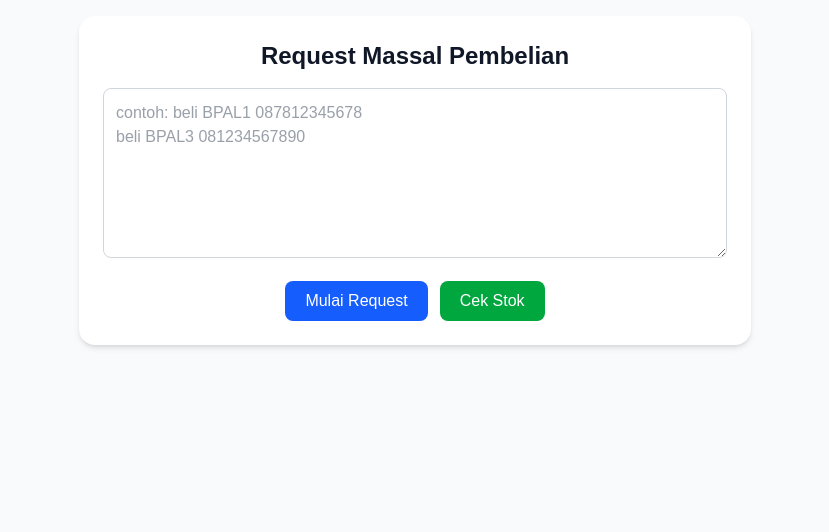
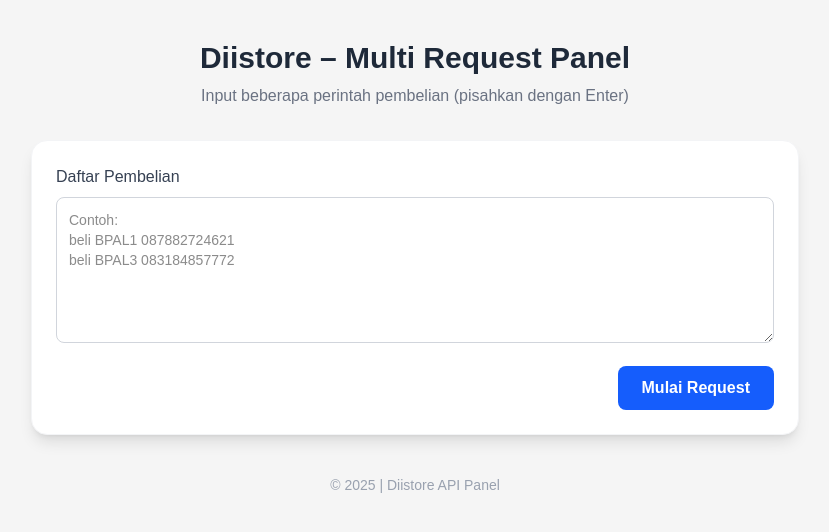
Before and after one commit to mardiharahap/diistore.beli, a Next.js app: page / in a window 1280 px wide. Shown: the top 532 px of the page, without its empty margins (225-1054 px from the left). Built offline with nearby package versions, Linux system fonts and the light colour scheme.

Commit message:
Update page.js

```diff
--- a/src/app/page.js
+++ b/src/app/page.js
@@ -1,5 +1,5 @@
 "use client";
-import { useState, useEffect } from "react";
+import { useState } from "react";
 
 export default function Page() {
   const [inputText, setInputText] = useState("");
@@ -7,169 +7,153 @@
   const [results, setResults] = useState([]);
   const [error, setError] = useState("");
 
-  // === Untuk Modal Stok ===
-  const [showStockModal, setShowStockModal] = useState(false);
-  const [stockData, setStockData] = useState([]);
-  const [filteredStock, setFilteredStock] = useState([]);
-  const [search, setSearch] = useState("");
-  const [loadingStock, setLoadingStock] = useState(false);
-
   const handleRun = async () => {
     setError("");
     setResults([]);
-    if (!inputText.trim()) return setError("Masukkan minimal satu baris perintah.");
+
+    const lines = inputText
+      .split("\n")
+      .map((line) => line.trim())
+      .filter((line) => line);
+
+    if (lines.length === 0) {
+      setError("Masukkan minimal satu perintah pembelian!");
+      return;
+    }
 
     setLoading(true);
-    const lines = inputText.split("\n").map(line => line.trim()).filter(Boolean);
+    const apiKey = "8BCDC5E5-2741-40E6-AFAF-66390970BEDA";
 
-    // simulasi eksekusi (ganti dengan logic kamu nanti)
-    const processed = lines.map((line, i) => ({
-      id: i + 1,
-      command: line,
-      status: "Diproses",
-    }));
-    setTimeout(() => {
-      setResults(processed);
-      setLoading(false);
-    }, 1000);
-  };
+    // Buat array request dari setiap baris
+    const requests = lines.map((line) => {
+      const parts = line.split(" ");
+      const produk = parts[1];
+      const no = parts[2];
 
-  const fetchStock = async () => {
-    setLoadingStock(true);
+      if (!produk || !no) {
+        return Promise.resolve({
+          no: "-",
+          produk: "-",
+          data: { status: false, message: `Format salah: "${line}"` },
+        });
+      }
+
+      const reff = `${Date.now()}-${Math.floor(Math.random() * 1000)}`;
+      const url = `https://panel.khfy-store.com/api_v2/trx?produk=${produk}&tujuan=${no}&reff_id=${reff}&api_key=${apiKey}`;
+
+      return fetch(url)
+        .then((res) => res.json())
+        .then((data) => ({ no, produk, data }))
+        .catch((err) => ({
+          no,
+          produk,
+          data: { status: false, message: err.message },
+        }));
+    });
+
     try {
-      const res = await fetch("https://panel.khfy-store.com/api_v3/cek_stock_akrab");
-      const text = await res.text();
-      // data dari API berbentuk teks, bukan JSON
-      const lines = text.split("\n").filter(line => line.trim() !== "");
-      const parsed = lines.map((line) => {
-        const parts = line.split("|").map(p => p.trim());
-        return { kode: parts[0], nama: parts[1], stok: parts[2] };
-      });
-      setStockData(parsed);
-      setFilteredStock(parsed);
+      const resultsAll = await Promise.all(requests);
+      setResults(resultsAll);
     } catch (err) {
-      console.error(err);
-    } finally {
-      setLoadingStock(false);
+      setError("Terjadi kesalahan saat memproses request.");
     }
-  };
 
-  const handleSearch = (value) => {
-    setSearch(value);
-    const filtered = stockData.filter(
-      (item) =>
-        item.kode.toLowerCase().includes(value.toLowerCase()) ||
-        item.nama.toLowerCase().includes(value.toLowerCase())
-    );
-    setFilteredStock(filtered);
-  };
-
-  const openStockModal = async () => {
-    setShowStockModal(true);
-    await fetchStock();
-  };
-
-  const closeStockModal = () => {
-    setShowStockModal(false);
+    setLoading(false);
   };
 
   return (
-    <div className="min-h-screen bg-gray-50 text-gray-900 p-4 flex flex-col items-center">
-      <div className="w-full max-w-2xl bg-white rounded-2xl shadow-md p-6">
-        <h1 className="text-2xl font-semibold text-center mb-4">Request Massal Pembelian</h1>
+    <div className="min-h-screen bg-neutral-100 flex flex-col items-center py-10">
+      {/* Header */}
+      <div className="text-center mb-8">
+        <h1 className="text-3xl font-bold text-gray-800">
+          Diistore – Multi Request Panel
+        </h1>
+        <p className="text-gray-500 mt-2">
+          Input beberapa perintah pembelian (pisahkan dengan Enter)
+        </p>
+      </div>
 
-        <div className="mb-4">
-          <textarea
-            value={inputText}
-            onChange={(e) => setInputText(e.target.value)}
-            rows="6"
-            placeholder="contoh: beli BPAL1 087812345678&#10;beli BPAL3 081234567890"
-            className="w-full border border-gray-300 rounded-lg p-3 text-gray-700 focus:ring-2 focus:ring-blue-500"
-          ></textarea>
-          {error && <p className="text-red-600 mt-1 text-sm">{error}</p>}
-        </div>
+      {/* Input Card */}
+      <div className="bg-white shadow-lg rounded-2xl w-full max-w-3xl p-6 border border-gray-100">
+        <label className="block text-gray-700 font-medium mb-2">
+          Daftar Pembelian
+        </label>
+        <textarea
+          rows={6}
+          value={inputText}
+          onChange={(e) => setInputText(e.target.value)}
+          placeholder={`Contoh:\nbeli BPAL1 087882724621\nbeli BPAL3 083184857772`}
+          className="w-full border border-gray-300 rounded-lg p-3 text-sm focus:outline-none focus:ring-2 focus:ring-blue-500"
+        />
 
-        <div className="flex items-center justify-center gap-3">
+        <div className="flex justify-end mt-4">
           <button
             onClick={handleRun}
             disabled={loading}
-            className="bg-blue-600 text-white px-5 py-2 rounded-lg hover:bg-blue-700 transition disabled:opacity-50"
+            className={`px-6 py-2.5 rounded-lg font-semibold text-white transition ${loading
+              ? "bg-gray-400 cursor-not-allowed"
+              : "bg-blue-600 hover:bg-blue-700"
+              }`}
           >
             {loading ? "Memproses..." : "Mulai Request"}
           </button>
-
-          <button
-            onClick={openStockModal}
-            className="bg-green-600 text-white px-5 py-2 rounded-lg hover:bg-green-700 transition"
-          >
-            Cek Stok
-          </button>
         </div>
 
-        {/* Hasil */}
+        {/* Error Message */}
+        {error && (
+          <div className="bg-red-50 border border-red-300 text-red-700 p-3 rounded-lg mt-4">
+            {error}
+          </div>
+        )}
+
+        {/* Results */}
         {results.length > 0 && (
-          <div className="mt-6">
-            <h2 className="text-lg font-semibold mb-2">Hasil:</h2>
-            <div className="space-y-2">
-              {results.map((r) => (
-                <div key={r.id} className="border rounded-lg p-2 bg-gray-100">
-                  <p className="text-gray-700">{r.command}</p>
-                  <p className="text-sm text-green-700">{r.status}</p>
-                </div>
-              ))}
-            </div>
+          <div className="mt-6 overflow-x-auto border border-gray-200 rounded-lg">
+            <table className="w-full text-sm text-left text-gray-700">
+              <thead className="bg-gray-100 uppercase text-xs text-gray-600">
+                <tr>
+                  <th className="px-4 py-3 border-b">No. HP</th>
+                  <th className="px-4 py-3 border-b">Produk</th>
+                  <th className="px-4 py-3 border-b">Status</th>
+                  <th className="px-4 py-3 border-b">Pesan</th>
+                </tr>
+              </thead>
+              <tbody>
+                {results.map((item, i) => (
+                  <tr
+                    key={i}
+                    className="border-b hover:bg-gray-50 transition"
+                  >
+                    <td className="px-4 py-2 font-medium">{item.no}</td>
+                    <td className="px-4 py-2">{item.produk}</td>
+                    <td
+                      className={`px-4 py-2 font-semibold ${item.data?.status ? "text-green-600" : "text-red-600"
+                        }`}
+                    >
+                      {item.data?.status ? "Sukses" : "Gagal"}
+                    </td>
+                    <td className="px-4 py-2 text-gray-600">
+                      {item.data?.message || "-"}
+                    </td>
+                  </tr>
+                ))}
+              </tbody>
+            </table>
+          </div>
+        )}
+
+        {/* Loading */}
+        {loading && (
+          <div className="text-center text-blue-600 font-medium mt-4 animate-pulse">
+            Sedang memproses semua pembelian...
           </div>
         )}
       </div>
 
-      {/* === MODAL STOK === */}
-      {showStockModal && (
-        <div
-          onClick={closeStockModal}
-          className="fixed inset-0 bg-black bg-opacity-50 flex items-center justify-center z-50"
-        >
-          <div
-            onClick={(e) => e.stopPropagation()} // biar klik dalam modal gak nutup
-            className="bg-white rounded-2xl shadow-lg w-11/12 max-w-2xl p-5 max-h-[80vh] overflow-y-auto"
-          >
-            <h2 className="text-xl font-semibold mb-4 text-center">📦 Daftar Stok Produk</h2>
-
-            <input
-              type="text"
-              value={search}
-              onChange={(e) => handleSearch(e.target.value)}
-              placeholder="Cari produk..."
-              className="w-full mb-3 border border-gray-300 rounded-lg p-2 focus:ring-2 focus:ring-green-500"
-            />
-
-            {loadingStock ? (
-              <p className="text-center text-gray-500">Mengambil data stok...</p>
-            ) : (
-              <div className="space-y-2 text-sm">
-                {filteredStock.map((item, i) => (
-                  <div
-                    key={i}
-                    className="border-b border-gray-200 pb-1 text-gray-800 flex justify-between"
-                  >
-                    <span className="font-mono">{item.kode}</span>
-                    <span className="flex-1 text-center">{item.nama}</span>
-                    <span className="text-right">{item.stok}</span>
-                  </div>
-                ))}
-              </div>
-            )}
-
-            <div className="mt-4 flex justify-center">
-              <button
-                onClick={closeStockModal}
-                className="bg-red-600 text-white px-4 py-2 rounded-lg hover:bg-red-700"
-              >
-                Tutup
-              </button>
-            </div>
-          </div>
-        </div>
-      )}
+      {/* Footer */}
+      <div className="text-sm text-gray-400 mt-10">
+        © {new Date().getFullYear()} | Diistore API Panel
+      </div>
     </div>
   );
 }
```
